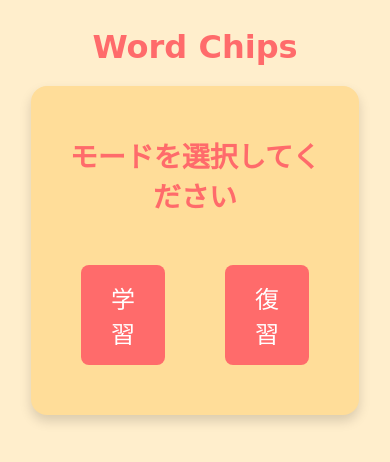
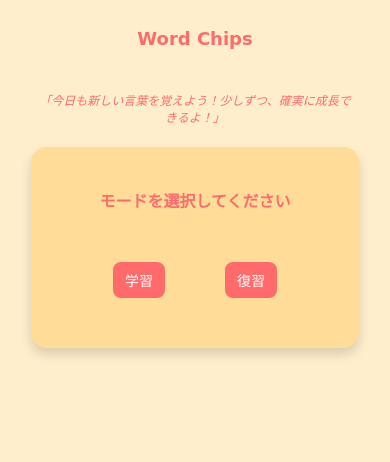
Before and after one commit to mooginguo/WordChips, a Flask app: page / in a window 390 px wide. Shown: the top 462 px of the page. Run offline with Flask 3, Linux system fonts and the light colour scheme.

Commit message:
version 0.1

```diff
--- a/static/style.css
+++ b/static/style.css
@@ -64,6 +64,20 @@ body {
     font-family: 'Comic Sans MS', cursive, sans-serif;
     background-color: #FFEECC;
     padding: 20px;
+}
+
+/* 面白い一言や励ましのメッセージ */
+.motivation-message {
+    padding: 10px;
+    border-radius: 8px;
+    text-align: center;
+    margin-top: 10px;
+}
+
+.motivation-message p {
+    font-size: 16px;
+    color: #FF6B6B;
+    font-style: italic;
 }
 
 .container {
@@ -232,3 +246,44 @@ main {
     color: #FF6B6B;
     font-style: italic;
 }
+
+/* レスポンシブデザイン調整 */
+@media (max-width: 768px) {
+    /* タイトルやボタンのサイズを調整 */
+    .app-title {
+        font-size: 20px;
+    }
+
+    h1 {
+        font-size: 18px;
+    }
+
+    .button {
+        font-size: 16px; /* ボタンのフォントサイズをさらに小さく */
+        padding: 8px 16px;
+    }
+
+    .motivation-message p {
+        font-size: 14px; /* メッセージのフォントサイズも調整 */
+    }
+}
+
+@media (max-width: 480px) {
+    /* スマホ画面向けの調整 */
+    .app-title {
+        font-size: 18px;
+    }
+
+    h1 {
+        font-size: 16px;
+    }
+
+    .button {
+        font-size: 14px;
+        padding: 8px 12px;
+    }
+
+    .motivation-message p {
+        font-size: 12px; /* メッセージのフォントサイズを小さく */
+    }
+}
--- a/templates/index.html
+++ b/templates/index.html
@@ -7,7 +7,14 @@
     <link rel="stylesheet" href="{{ url_for('static', filename='style.css') }}">
 </head>
 <body>
+        <!-- アプリのタイトル -->
     <div class="app-title">Word Chips</div>
+
+    <!-- 面白い一言や励ましのメッセージ -->
+    <div class="motivation-message">
+        <p>「今日も新しい言葉を覚えよう！少しずつ、確実に成長できるよ！」</p>
+    </div>
+
     <div class="container">
         <h1>モードを選択してください</h1>
         <div class="button-container">
```
